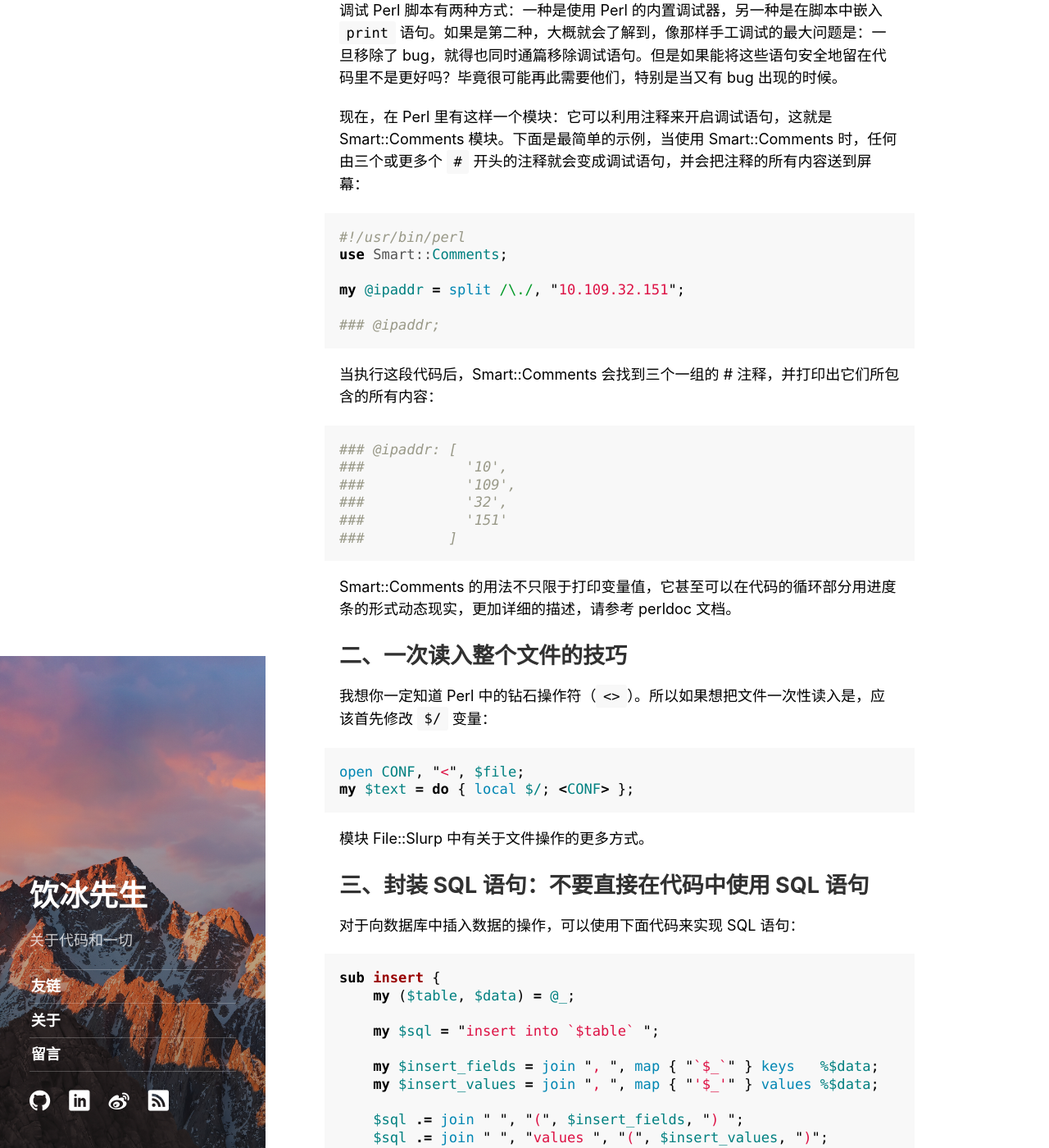
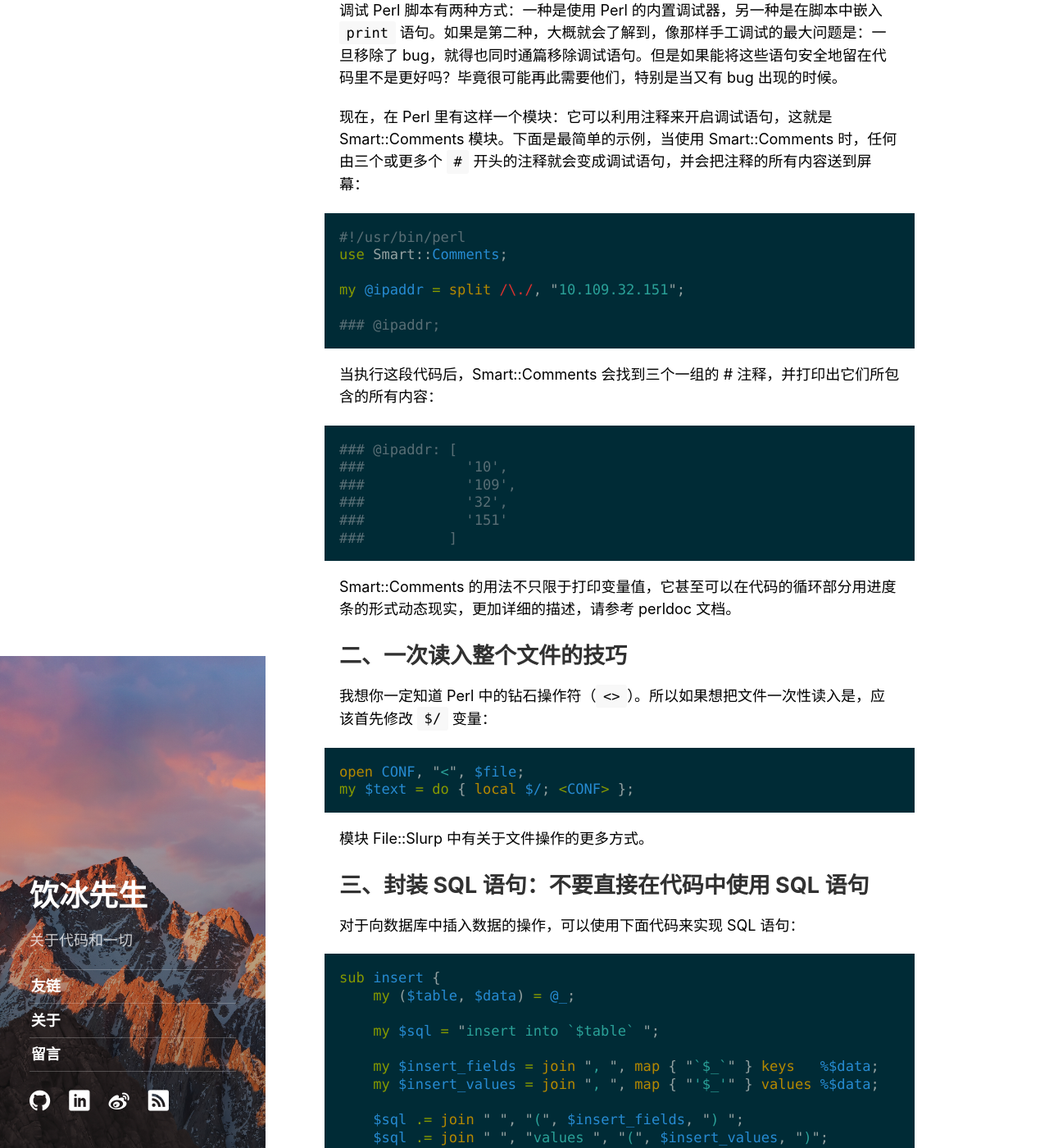
Before and after one commit to ybm/myanbin.github.io, a Jekyll site: the page built from _posts/2013-07-11-perl-snippets.md, in a window 1280 px wide and 1400 px high, scrolled down 430 px. Shown: the whole window at 82% size. Built offline with Jekyll 4.4.1, drawn with Linux system fonts in a browser that asks for light colours.

Commit message:
update at home

```diff
--- a/index.html
+++ b/index.html
@@ -14,7 +14,6 @@ title: "主页"
   <li>
     <h4>
       <a href="{{ site.baseurl }}{{ post.url }}"><span>{{ post.title }}</span></a>
-      <small><time datetime="{{ post.date | date_to_xmlschema }}">{{ post.date | date: '%B %d' }}</time></small>
     </h4>
   </li>
   {% if forloop.last %}</ul><hr/>{% endif %}
--- a/public/css/highlight.scss
+++ b/public/css/highlight.scss
@@ -1,68 +1,84 @@
-/*
- * GitHub style for Pygments syntax highlighter, for use with Jekyll
- * Courtesy of GitHub.com
- */
+/* Solarized Dark
+For use with Jekyll and Pygments
+http://ethanschoonover.com/solarized
+SOLARIZED HEX      ROLE
+--------- -------- ------------------------------------------
+base03    #002b36  background
+base01    #586e75  comments / secondary content
+base1     #93a1a1  body text / default code / primary content
+orange    #cb4b16  constants
+red       #dc322f  regex, special keywords
+blue      #268bd2  reserved keywords
+cyan      #2aa198  strings, numbers
+green     #859900  operators, other keywords
+*/
 
-.highlight pre { background-color: #f8f8f8; }
-.highlight .c { color: #999988; font-style: italic; }
-.highlight .err { color: #a61717; background-color: #e3d2d2; }
-.highlight .k { font-weight: bold; }
-.highlight .o { font-weight: bold; }
-.highlight .cm { color: #999988; font-style: italic; }
-.highlight .cp { color: #999999; font-weight: bold; }
-.highlight .c1 { color: #999988; font-style: italic; }
-.highlight .cs { color: #999999; font-weight: bold; font-style: italic; }
-.highlight .gd { color: #000000; background-color: #ffdddd; }
-.highlight .gd .x { color: #000000; background-color: #ffaaaa; }
-.highlight .ge { font-style: italic; }
-.highlight .gr { color: #aa0000; }
-.highlight .gh { color: #999999; }
-.highlight .gi { color: #000000; background-color: #ddffdd; }
-.highlight .gi .x { color: #000000; background-color: #aaffaa; }
-.highlight .go { color: #888888; }
-.highlight .gp { color: #555555; }
-.highlight .gs { font-weight: bold; }
-.highlight .gu { color: #800080; font-weight: bold; }
-.highlight .gt { color: #aa0000; }
-.highlight .kc { font-weight: bold; }
-.highlight .kd { font-weight: bold; }
-.highlight .kn { font-weight: bold; }
-.highlight .kp { font-weight: bold; }
-.highlight .kr { font-weight: bold; }
-.highlight .kt { color: #445588; font-weight: bold; }
-.highlight .m { color: #009999; }
-.highlight .s { color: #dd1144; }
-.highlight .n { color: #333333; }
-.highlight .na { color: teal; }
-.highlight .nb { color: #0086b3; }
-.highlight .nc { color: #445588; font-weight: bold; }
-.highlight .no { color: teal; }
-.highlight .ni { color: purple; }
-.highlight .ne { color: #990000; font-weight: bold; }
-.highlight .nf { color: #990000; font-weight: bold; }
-.highlight .nn { color: #555555; }
-.highlight .nt { color: navy; }
-.highlight .nv { color: teal; }
-.highlight .ow { font-weight: bold; }
-.highlight .w { color: #bbbbbb; }
-.highlight .mf { color: #009999; }
-.highlight .mh { color: #009999; }
-.highlight .mi { color: #009999; }
-.highlight .mo { color: #009999; }
-.highlight .sb { color: #dd1144; }
-.highlight .sc { color: #dd1144; }
-.highlight .sd { color: #dd1144; }
-.highlight .s2 { color: #dd1144; }
-.highlight .se { color: #dd1144; }
-.highlight .sh { color: #dd1144; }
-.highlight .si { color: #dd1144; }
-.highlight .sx { color: #dd1144; }
-.highlight .sr { color: #009926; }
-.highlight .s1 { color: #dd1144; }
-.highlight .ss { color: #990073; }
-.highlight .bp { color: #999999; }
-.highlight .vc { color: teal; }
-.highlight .vg { color: teal; }
-.highlight .vi { color: teal; }
-.highlight .il { color: #009999; }
-.highlight .gc { color: #999; background-color: #EAF2F5; }
+.highlight { background-color: #002b36; color: #93a1a1 }
+.highlight .c { color: #586e75 } /* Comment */
+.highlight .err { color: #93a1a1 } /* Error */
+.highlight .g { color: #93a1a1 } /* Generic */
+.highlight .k { color: #859900 } /* Keyword */
+.highlight .l { color: #93a1a1 } /* Literal */
+.highlight .n { color: #93a1a1 } /* Name */
+.highlight .o { color: #859900 } /* Operator */
+.highlight .x { color: #cb4b16 } /* Other */
+.highlight .p { color: #93a1a1 } /* Punctuation */
+.highlight .cm { color: #586e75 } /* Comment.Multiline */
+.highlight .cp { color: #859900 } /* Comment.Preproc */
+.highlight .c1 { color: #586e75 } /* Comment.Single */
+.highlight .cs { color: #859900 } /* Comment.Special */
+.highlight .gd { color: #2aa198 } /* Generic.Deleted */
+.highlight .ge { color: #93a1a1; font-style: italic } /* Generic.Emph */
+.highlight .gr { color: #dc322f } /* Generic.Error */
+.highlight .gh { color: #cb4b16 } /* Generic.Heading */
+.highlight .gi { color: #859900 } /* Generic.Inserted */
+.highlight .go { color: #93a1a1 } /* Generic.Output */
+.highlight .gp { color: #93a1a1 } /* Generic.Prompt */
+.highlight .gs { color: #93a1a1; font-weight: bold } /* Generic.Strong */
+.highlight .gu { color: #cb4b16 } /* Generic.Subheading */
+.highlight .gt { color: #93a1a1 } /* Generic.Traceback */
+.highlight .kc { color: #cb4b16 } /* Keyword.Constant */
+.highlight .kd { color: #268bd2 } /* Keyword.Declaration */
+.highlight .kn { color: #859900 } /* Keyword.Namespace */
+.highlight .kp { color: #859900 } /* Keyword.Pseudo */
+.highlight .kr { color: #268bd2 } /* Keyword.Reserved */
+.highlight .kt { color: #dc322f } /* Keyword.Type */
+.highlight .ld { color: #93a1a1 } /* Literal.Date */
+.highlight .m { color: #2aa198 } /* Literal.Number */
+.highlight .s { color: #2aa198 } /* Literal.String */
+.highlight .na { color: #93a1a1 } /* Name.Attribute */
+.highlight .nb { color: #B58900 } /* Name.Builtin */
+.highlight .nc { color: #268bd2 } /* Name.Class */
+.highlight .no { color: #cb4b16 } /* Name.Constant */
+.highlight .nd { color: #268bd2 } /* Name.Decorator */
+.highlight .ni { color: #cb4b16 } /* Name.Entity */
+.highlight .ne { color: #cb4b16 } /* Name.Exception */
+.highlight .nf { color: #268bd2 } /* Name.Function */
+.highlight .nl { color: #93a1a1 } /* Name.Label */
+.highlight .nn { color: #93a1a1 } /* Name.Namespace */
+.highlight .nx { color: #93a1a1 } /* Name.Other */
+.highlight .py { color: #93a1a1 } /* Name.Property */
+.highlight .nt { color: #268bd2 } /* Name.Tag */
+.highlight .nv { color: #268bd2 } /* Name.Variable */
+.highlight .ow { color: #859900 } /* Operator.Word */
+.highlight .w { color: #93a1a1 } /* Text.Whitespace */
+.highlight .mf { color: #2aa198 } /* Literal.Number.Float */
+.highlight .mh { color: #2aa198 } /* Literal.Number.Hex */
+.highlight .mi { color: #2aa198 } /* Literal.Number.Integer */
+.highlight .mo { color: #2aa198 } /* Literal.Number.Oct */
+.highlight .sb { color: #586e75 } /* Literal.String.Backtick */
+.highlight .sc { color: #2aa198 } /* Literal.String.Char */
+.highlight .sd { color: #93a1a1 } /* Literal.String.Doc */
+.highlight .s2 { color: #2aa198 } /* Literal.String.Double */
+.highlight .se { color: #cb4b16 } /* Literal.String.Escape */
+.highlight .sh { color: #93a1a1 } /* Literal.String.Heredoc */
+.highlight .si { color: #2aa198 } /* Literal.String.Interpol */
+.highlight .sx { color: #2aa198 } /* Literal.String.Other */
+.highlight .sr { color: #dc322f } /* Literal.String.Regex */
+.highlight .s1 { color: #2aa198 } /* Literal.String.Single */
+.highlight .ss { color: #2aa198 } /* Literal.String.Symbol */
+.highlight .bp { color: #268bd2 } /* Name.Builtin.Pseudo */
+.highlight .vc { color: #268bd2 } /* Name.Variable.Class */
+.highlight .vg { color: #268bd2 } /* Name.Variable.Global */
+.highlight .vi { color: #268bd2 } /* Name.Variable.Instance */
+.highlight .il { color: #2aa198 } /* Literal.Number.Integer.Long */
```
